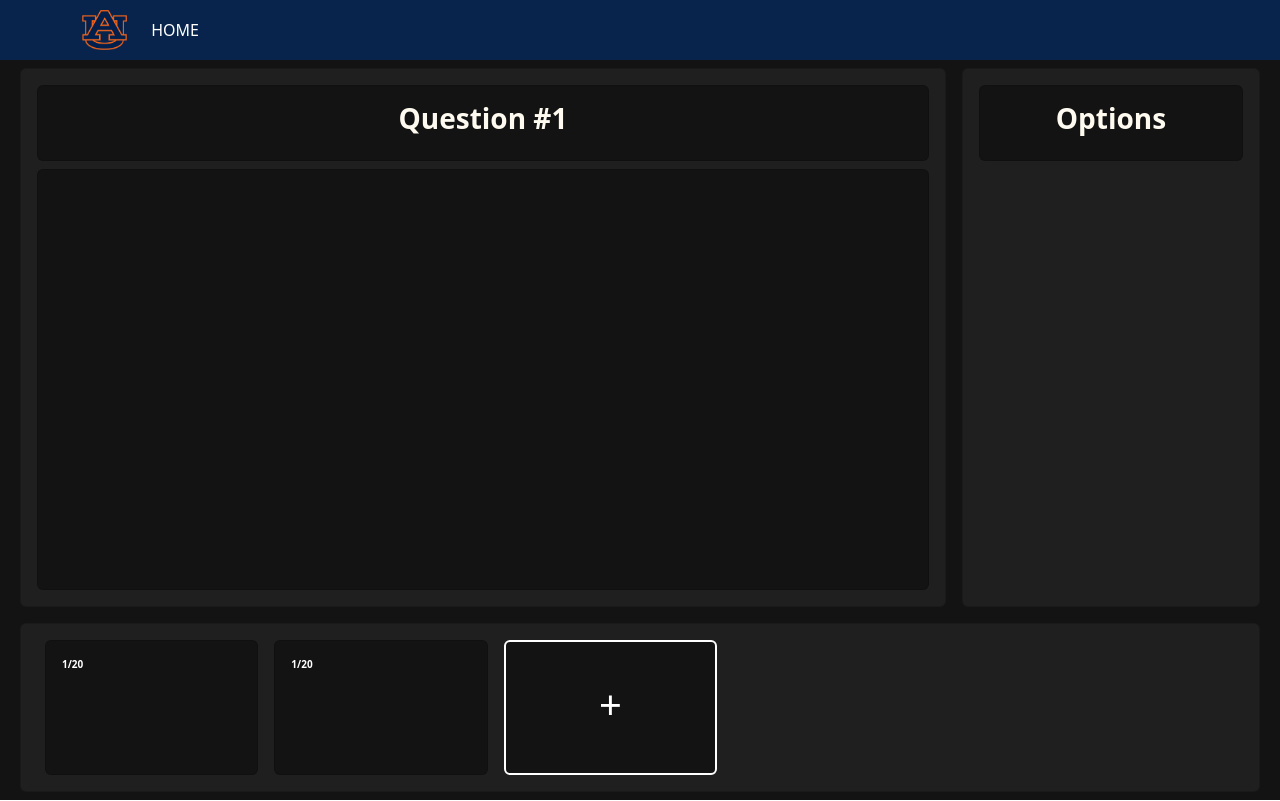
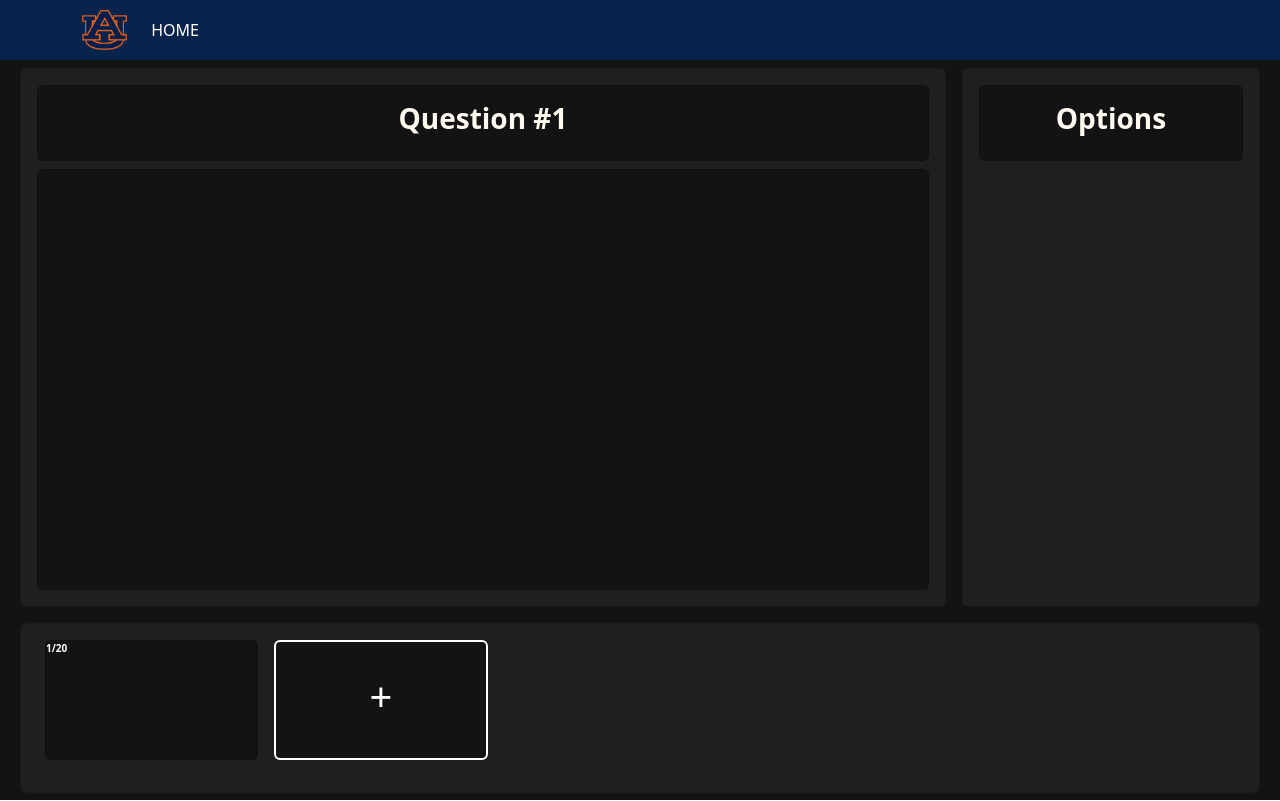
Before and after one commit to wumphlett/Attendance-Tracker, a React (Create React App) app in the folder frontend/: page / in a window 1280 px wide. Built offline with nearby package versions, Linux system fonts and the light colour scheme; the HTML template or start-up script is replaced by a standard one.

Commit message:
Enabled slide creation w/ button

```diff
--- a/frontend/src/components/quiz-creation/question-deck.js
+++ b/frontend/src/components/quiz-creation/question-deck.js
@@ -7,20 +7,23 @@
  * Deck of question cards for a quiz currently loaded in the quiz creator
  */
 // Main
-import React from 'react'
+import React, {useState} from 'react'
 // Components
 
 // Stylesheets
 import 'bootstrap/dist/css/bootstrap.min.css'
 import '../../stylesheets/quiz-creation.css'
 
+
 function QuestionDeck() {
+    const [cards, setCards] = useState([]);
+
     return (
-        <div className="container-fluid container-no-padding p-2 h-100">
+        <div className="container-fluid container-no-padding p-2">
             <div className="card card-dark card-format h-100">
-                <div className="card-body" style={{ display: 'flex', flexDirection: 'column', height: '' }}>
+                <div className="card-body mb-0" style={{ display: 'flex', flexDirection: 'column', height: '' }}>
                     <div style={{ flex: 1 }}>
-                        <CardDeck />
+                        <CardDeck cards={cards} setCards={setCards} />
                     </div>
                 </div>
             </div>
@@ -28,31 +31,40 @@ function QuestionDeck() {
     )
 }
 
-function CardDeck() {
+function CardDeck(props) {
     return (
         <div className="container-fluid container-no-padding h-100">
-            <div className="d-flex flex-row flex-nowrap h-100 overflow-auto">
+            <div className="d-flex flex-row flex-nowrap h-100 pb-3 overflow-auto">
                 <QuestionCard />
-                <QuestionCard />
+                {props.cards.map((card, index) => (
+                    <div key={index} className="h-100">{card}</div>
+                ))}
 
-                <AddCardButton />
+                <AddCardButton onClick={addSlide} />
             </div>
         </div>
     )
+
+    function addSlide() {
+        console.log("Adding new slide...")
+        const newCard = <QuestionCard />;
+        props.setCards([...props.cards, newCard]);
+    }
 }
 
 function QuestionCard() {
     return (
-        <div className="card card-body question-mini-card card-very-dark mx-2">1/20</div>
+        <div className="card question-mini-card card-very-dark mx-2">1/20</div>
     )
 }
 
-function AddCardButton() {
+function AddCardButton(props) {
     return (
-        <div className="card card-body question-mini-card card-very-dark button-card btn btn-danger mx-2">
+        <div className="card card-body question-mini-card card-very-dark button-card btn btn-danger mx-2" onClick={props.onClick}>
             <h1>+</h1>
         </div>
     )
 }
 
+
 export default QuestionDeck
--- a/frontend/src/stylesheets/quiz-creation.css
+++ b/frontend/src/stylesheets/quiz-creation.css
@@ -7,6 +7,8 @@
 .container-no-padding {
     padding-left: 0;
     padding-right: 0;
+    padding-bottom: 0;
+    padding-top: 0;
 }
 
 .page-dark {
@@ -33,8 +35,9 @@
 
 .question-mini-card {
     min-height: 15vh;
+    height: 15vh;
     min-width: calc((15vh / 9) * 16);
-    aspect-ratio: 16/9;
+    max-height: 20vh;
     max-width: 15vw;
     color: white;
     font-weight: bold;
```
